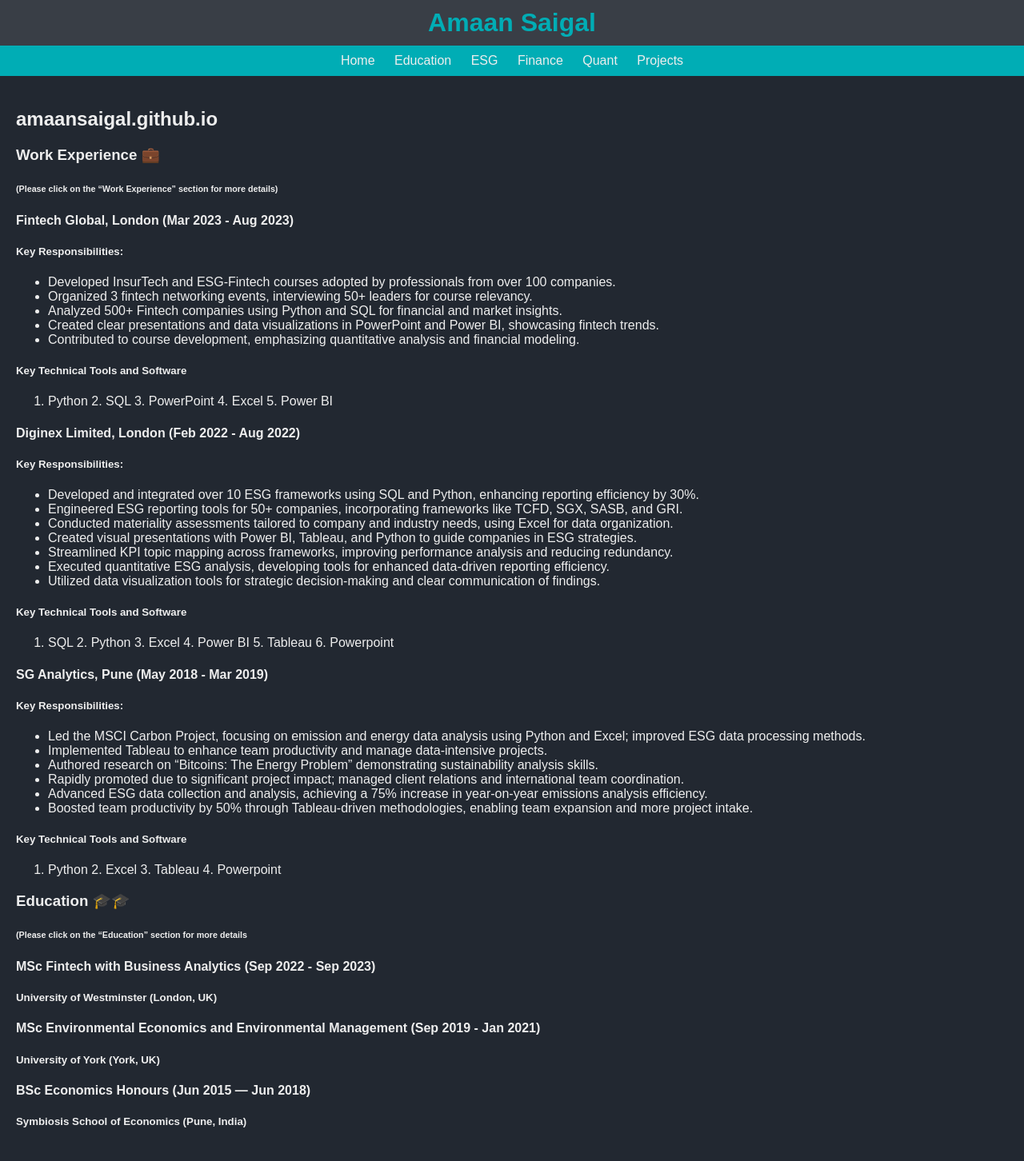
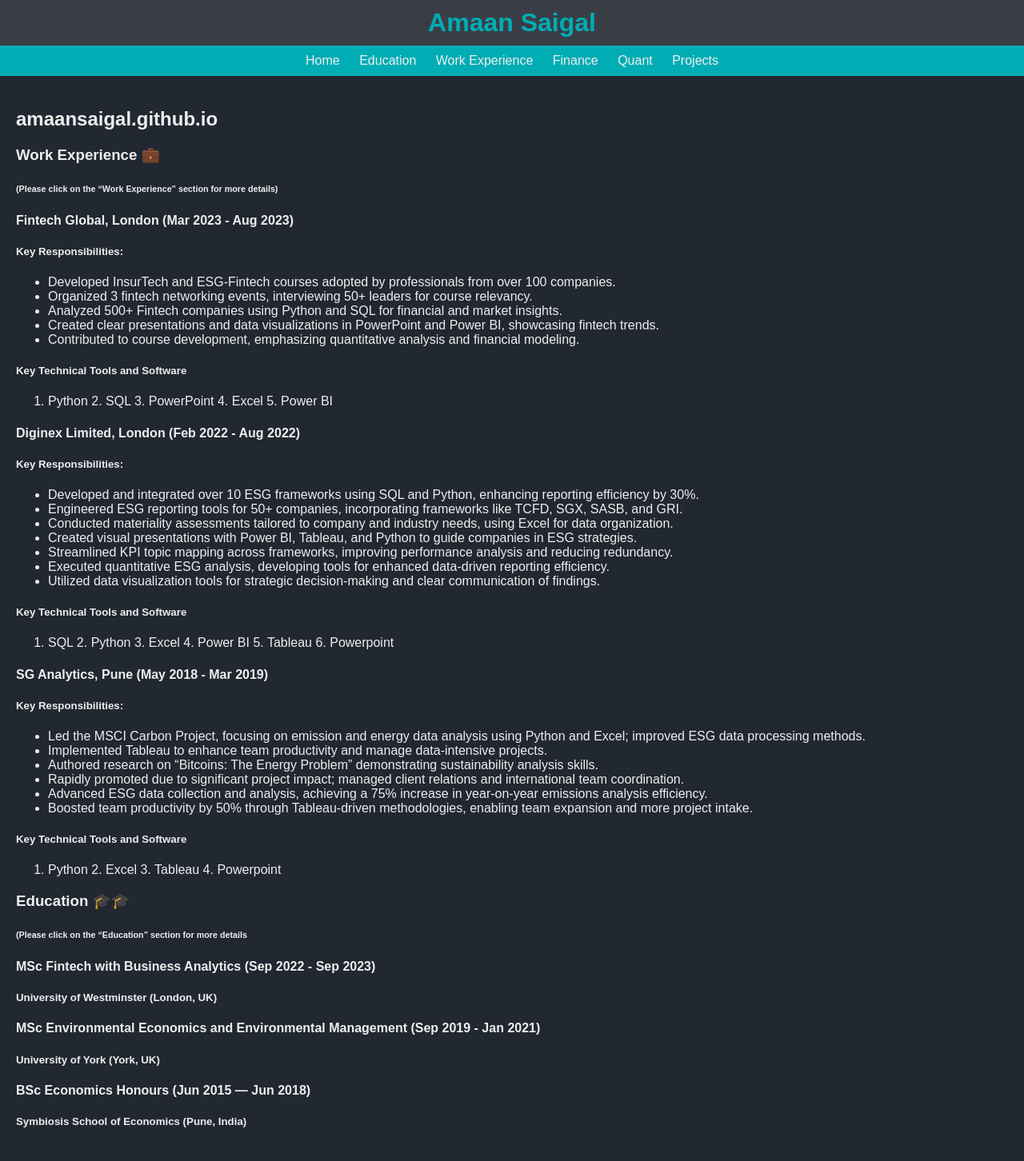
Before and after one commit to amaansaigal/amaansaigal.github.io, a Jekyll site: the page built from README.md, in a window 1280 px wide. Shown: the whole page at 80% size. Built offline with Jekyll 4.4.1, drawn with Linux system fonts in a browser that asks for light colours; our own code applies the rules of GitHub Pages for plain Markdown files.

Commit message:
Update default.html

```diff
--- a/_layouts/default.html
+++ b/_layouts/default.html
@@ -48,7 +48,7 @@
     <nav>
         <a href="/">Home</a>
         <a href="/Education">Education</a>
-        <a href="/esg">ESG</a>
+        <a href="/WorkEx">Work Experience</a>
         <a href="/finance">Finance</a>
         <a href="/quant">Quant</a>
         <a href="/Projects">Projects</a>
```
